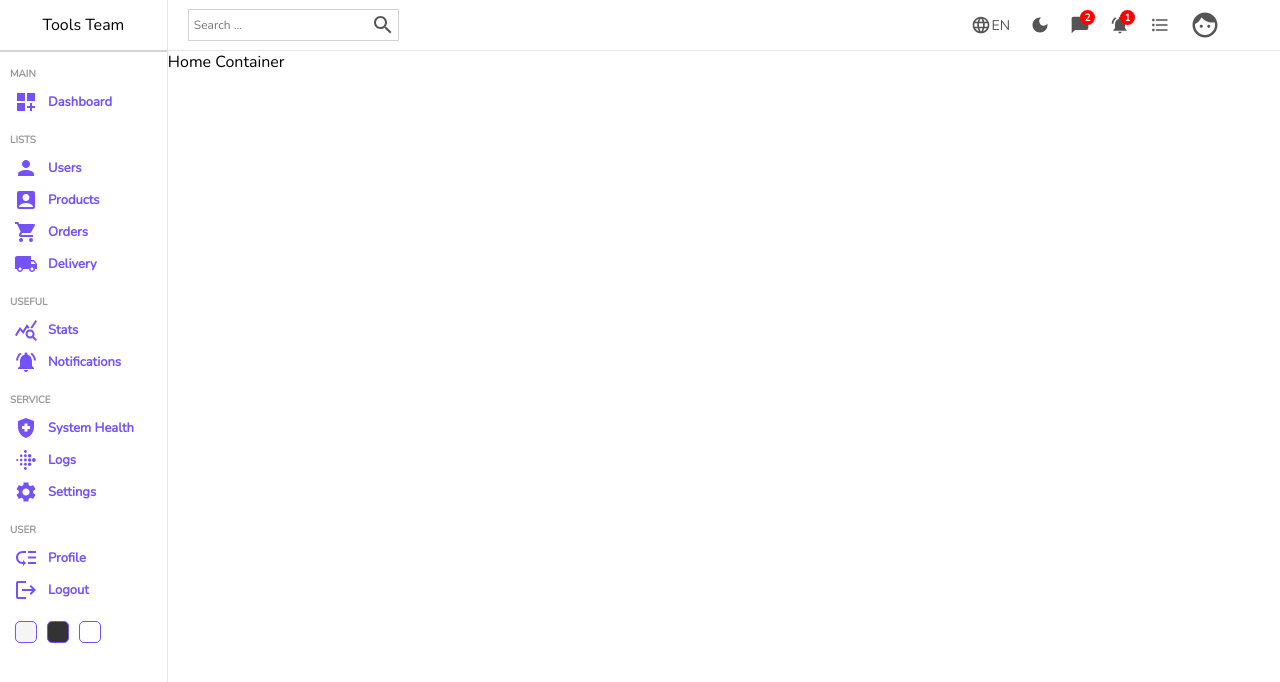
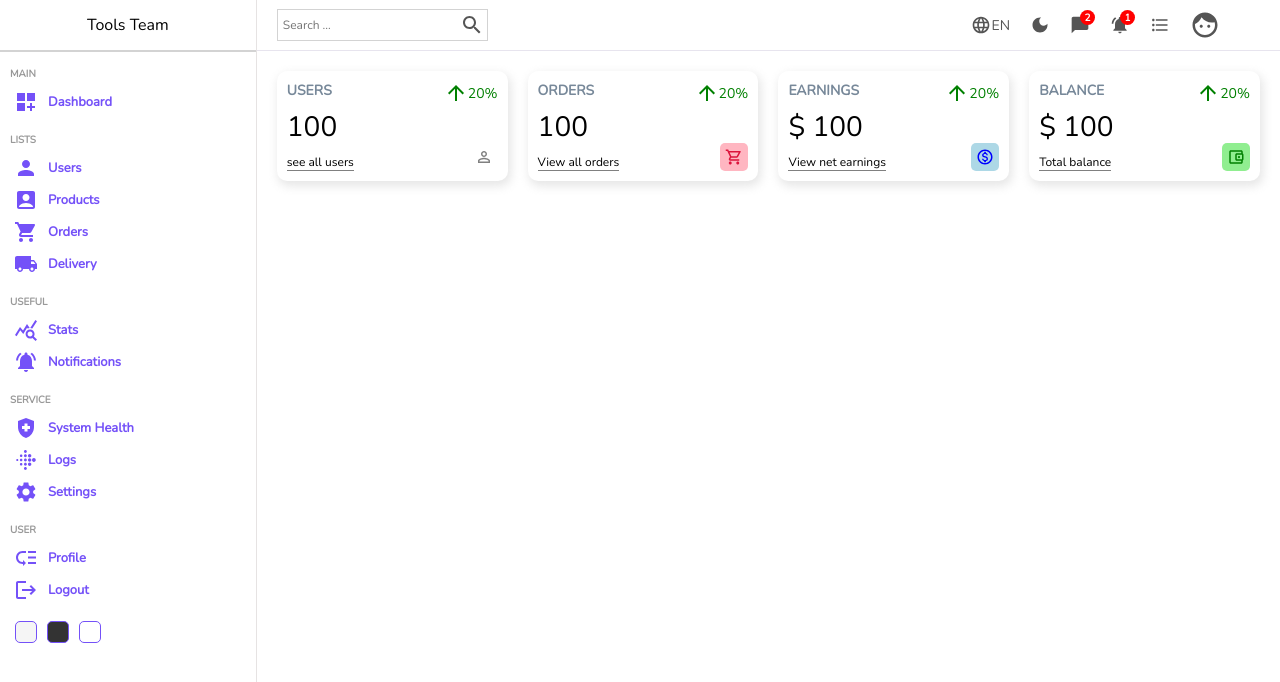
Before and after one commit to Sushil456/Dashboard, a React (Create React App) app: page / in a window 1280 px wide. Shown: the top 682 px of the page. Built offline with nearby package versions, Linux system fonts and the light colour scheme.

Commit message:
widgets completed dynamically , with the help of switch case statement where type is used as props and defined in widget so that type belong to category will change the whole data accordingly also icons and all things change from one place , also so many things needs to view

```diff
--- /dev/null
+++ b/src/Components/Widgets/Widget.jsx
@@ -0,0 +1,73 @@
+import ArrowUpwardIcon from '@mui/icons-material/ArrowUpward';
+import PersonOutlineOutlinedIcon from '@mui/icons-material/PersonOutlineOutlined';
+import AccountBalanceWalletOutlinedIcon from '@mui/icons-material/AccountBalanceWalletOutlined';
+import ShoppingCartOutlinedIcon from '@mui/icons-material/ShoppingCartOutlined';
+import MonetizationOnOutlinedIcon from '@mui/icons-material/MonetizationOnOutlined';
+
+import './Widget.scss'
+export const Widget = ({type}) => {
+
+    let data;
+    const amount = 100;
+    const diff = 20;
+
+
+    switch(type){
+        case 'user':
+            data={
+                title:'USERS',
+                isMoney:false,
+                link:'see all users',
+                icon: <PersonOutlineOutlinedIcon className='icon' style={{color:"gray"}} />,
+            };
+            break;
+
+            case 'order':
+            data={
+                title:'ORDERS',
+                isMoney:false,
+                link:'View all orders',
+                icon: <ShoppingCartOutlinedIcon className='icon' style={{backgroundColor:"lightpink", color: "crimson"}} />,
+            };
+            break;
+
+            case 'earning':
+            data={
+                title:'EARNINGS',
+                isMoney:true,
+                link:'View net earnings',
+                icon: <MonetizationOnOutlinedIcon className='icon' style={{backgroundColor:"lightblue", color:"blue"}} />,
+            };
+            break;
+
+            case 'balance':
+            data={
+                title:'BALANCE',
+                isMoney:true,
+                link:'Total balance',
+                icon: <AccountBalanceWalletOutlinedIcon className='icon' style={{backgroundColor:"lightgreen" ,color:"green"}} />,
+            };
+            break;
+
+            default:
+                break;
+    }
+
+
+  return (
+    <div className="widget">
+        <div className="left">
+            <span className="title">{data.title}</span>
+            <span className="counter">{data.isMoney && "$"} {amount}</span>
+            <span className="link">{data.link}</span>
+        </div>
+        <div className="right">
+            <div className="percentage positive">
+                <ArrowUpwardIcon />
+                {diff}%
+            </div>
+            {data.icon}
+        </div>
+    </div>
+    )
+}
--- /dev/null
+++ b/src/Components/Widgets/Widget.scss
@@ -0,0 +1,58 @@
+.widget{
+    display: flex;
+    flex: 1;
+    justify-content: space-between;
+    padding: 10px;
+    -webkit-box-shadow: 2px 4px 10px 1px rgba(0,0,0, 0.47);
+    box-shadow: 2px 4px 10px 1px rgba(201, 201, 201, 0.47);
+    border-radius: 10px;
+    height: 90px;
+
+    .left, .right{
+        display: flex;
+        flex-direction: column;
+        justify-content: space-between;
+
+        .title{
+            font-weight: bold;
+            font-size: 14px;
+            color: lightslategray;
+        }
+
+        .counter{
+            font-size: 28px;
+            font-weight: 300;
+        }
+
+        .link{
+            font-size: 12px;
+            border-bottom: 1px solid gray;
+            width: max-content;
+        }
+
+        .percentage{
+            display: flex;
+            align-items: center;
+            font-size: 14px;
+
+            &.positive{
+                color: green;
+            }
+
+            &.negative{
+                color:red;
+            }
+        }
+
+        .icon{
+            font-size: 18px;
+            padding: 5px;
+            // background-color: lightpink;
+            border-radius: 5px;
+            align-self: flex-end; // very imp while align only specific item
+
+        }
+
+    }
+
+}
--- a/src/Pages/Home/Home.jsx
+++ b/src/Pages/Home/Home.jsx
@@ -1,6 +1,8 @@
+
 
 import { Navbar } from '../../Components/Navbar/Navbar'
 import { Sidebar } from '../../Components/Sidebar/Sidebar'
+import { Widget } from '../../Components/Widgets/Widget'
 import './home.scss'
 
 export const Home = () => {
@@ -9,7 +11,13 @@
         <Sidebar/>
         <div className="homeContainer">
           <Navbar />
-          Home Container
+          <div className="widgets">
+            <Widget type='user' />
+            <Widget type='order' />
+            <Widget type='earning' />
+            <Widget type='balance' />
+
+          </div>
         </div>
     </div>
   )
--- a/src/Pages/Home/home.scss
+++ b/src/Pages/Home/home.scss
@@ -1,7 +1,15 @@
 .home{
     display: flex;
+
     .homeContainer{
+        flex: 6;
 
-        flex: 10;
+        .widgets{
+            display: flex;
+            padding: 20px;
+            gap: 20px;
+        }
+
+
     }
 }
```
